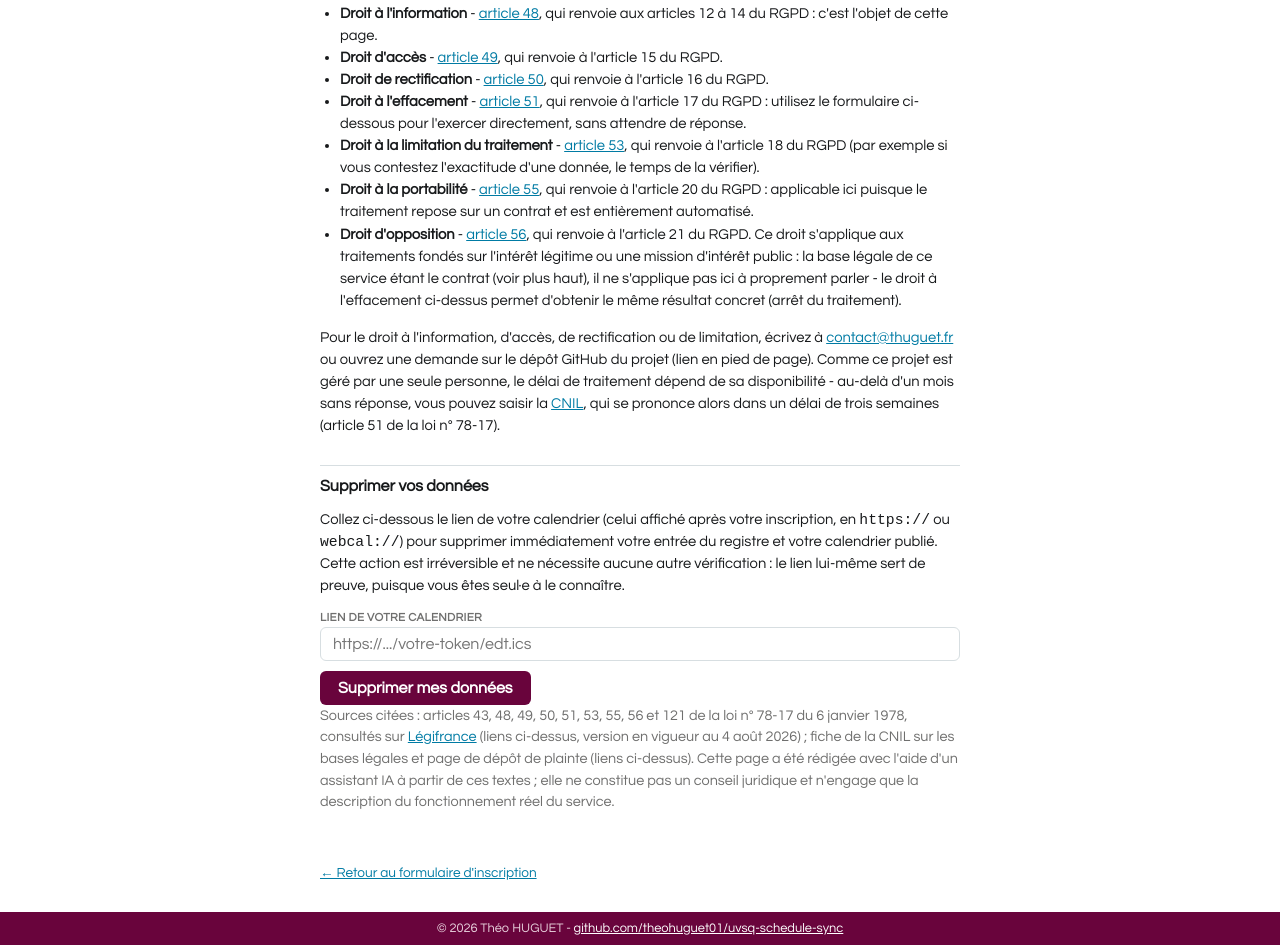
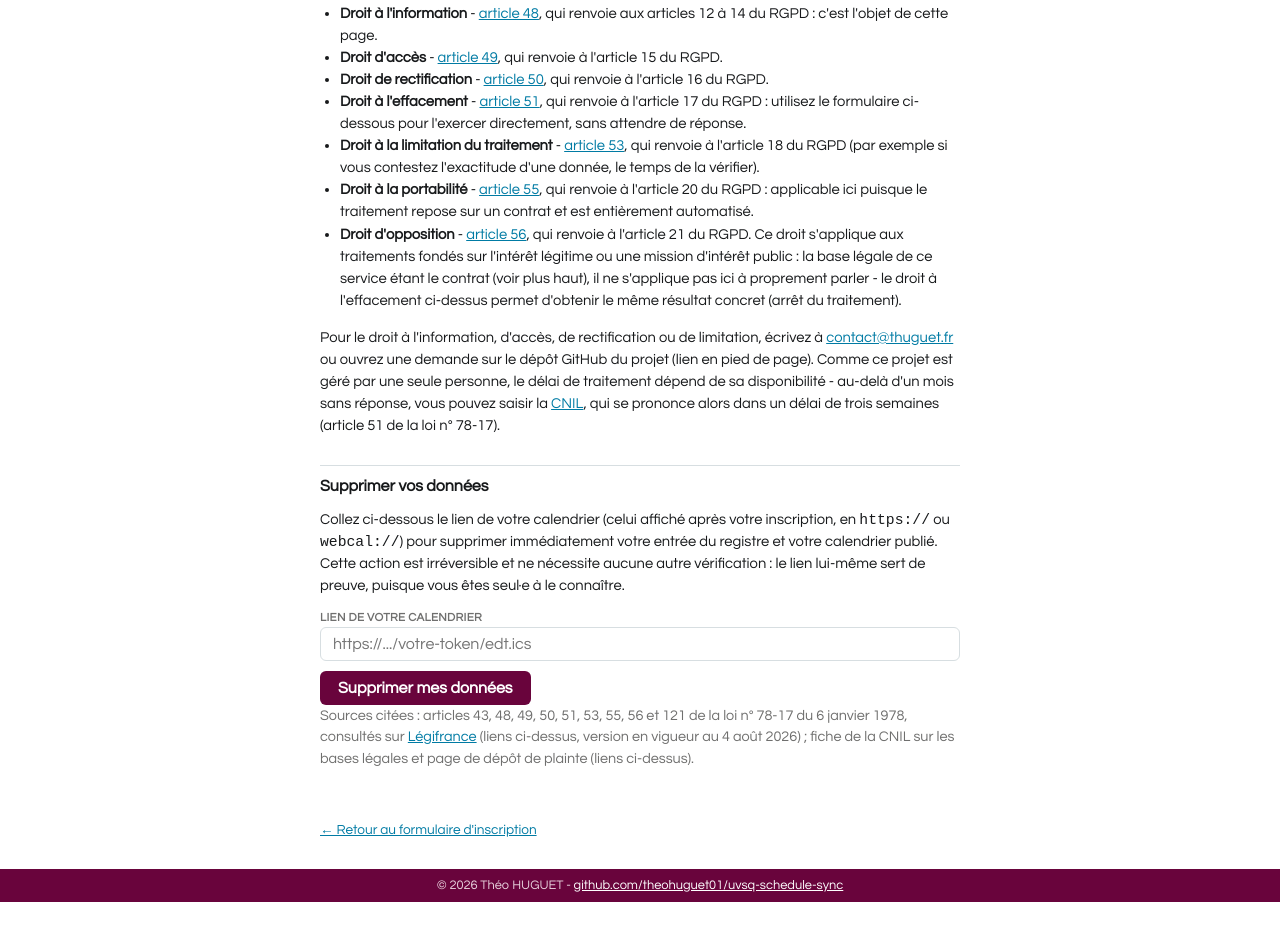
Before and after one commit to theohuguet01/uvsq-schedule-sync, a website: page public/confidentialite.html in a window 1280 px wide. Shown: the part 1432-2377 px from the top of the page. After the commit the page ends 2334 px from the top, so only its background shows below. Drawn offline with Linux system fonts and the light colour scheme.

Commit message:
Retire la mention de redaction assistee par IA sur la page confidentialite

```diff
--- a/public/confidentialite.html
+++ b/public/confidentialite.html
@@ -237,7 +237,7 @@
       </form>
       <div id="delete-message" class="message" hidden></div>
 
-      <p class="lead">Sources citées : articles 43, 48, 49, 50, 51, 53, 55, 56 et 121 de la loi n° 78-17 du 6 janvier 1978, consultés sur <a href="https://www.legifrance.gouv.fr" target="_blank" rel="noopener">Légifrance</a> (liens ci-dessus, version en vigueur au 4 août 2026) ; fiche de la CNIL sur les bases légales et page de dépôt de plainte (liens ci-dessus). Cette page a été rédigée avec l'aide d'un assistant IA à partir de ces textes ; elle ne constitue pas un conseil juridique et n'engage que la description du fonctionnement réel du service.</p>
+      <p class="lead">Sources citées : articles 43, 48, 49, 50, 51, 53, 55, 56 et 121 de la loi n° 78-17 du 6 janvier 1978, consultés sur <a href="https://www.legifrance.gouv.fr" target="_blank" rel="noopener">Légifrance</a> (liens ci-dessus, version en vigueur au 4 août 2026) ; fiche de la CNIL sur les bases légales et page de dépôt de plainte (liens ci-dessus).</p>
 
       <a class="back-link" href="inscription.html">← Retour au formulaire d'inscription</a>
     </article>
```
